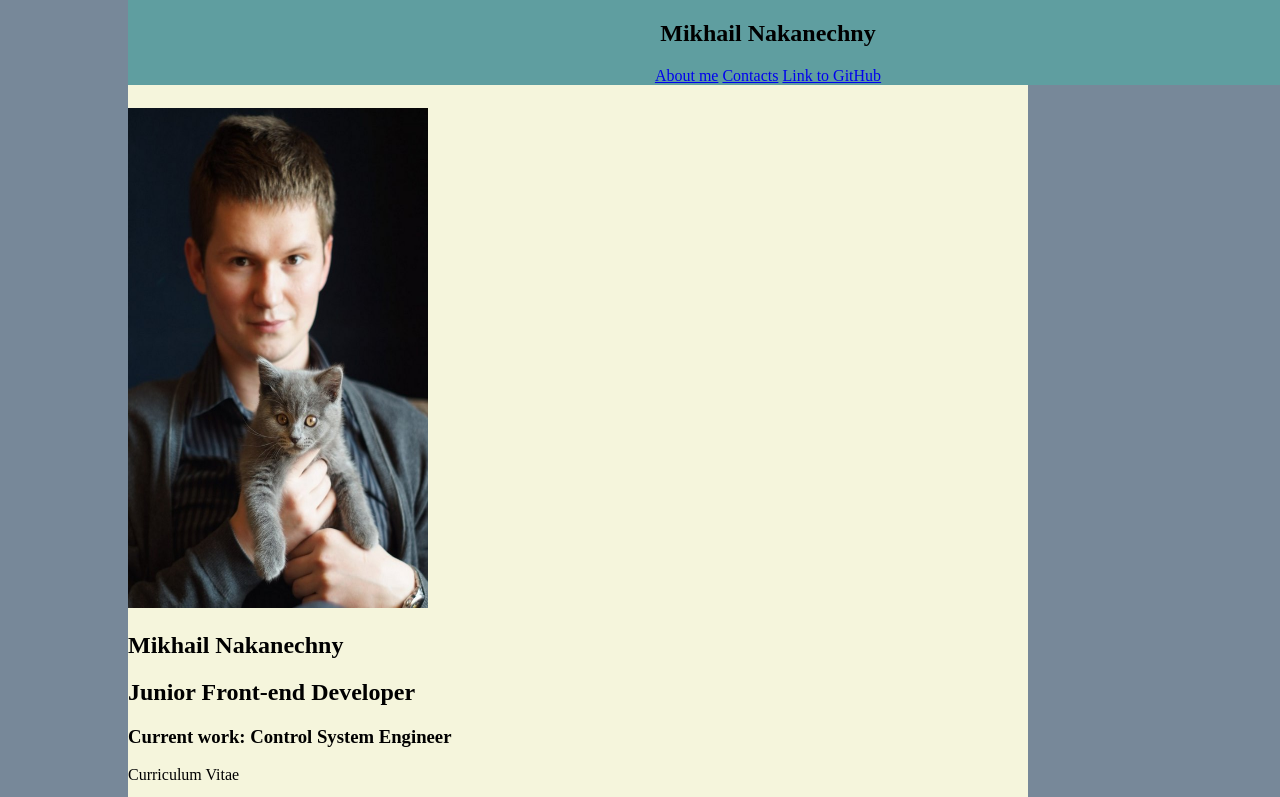
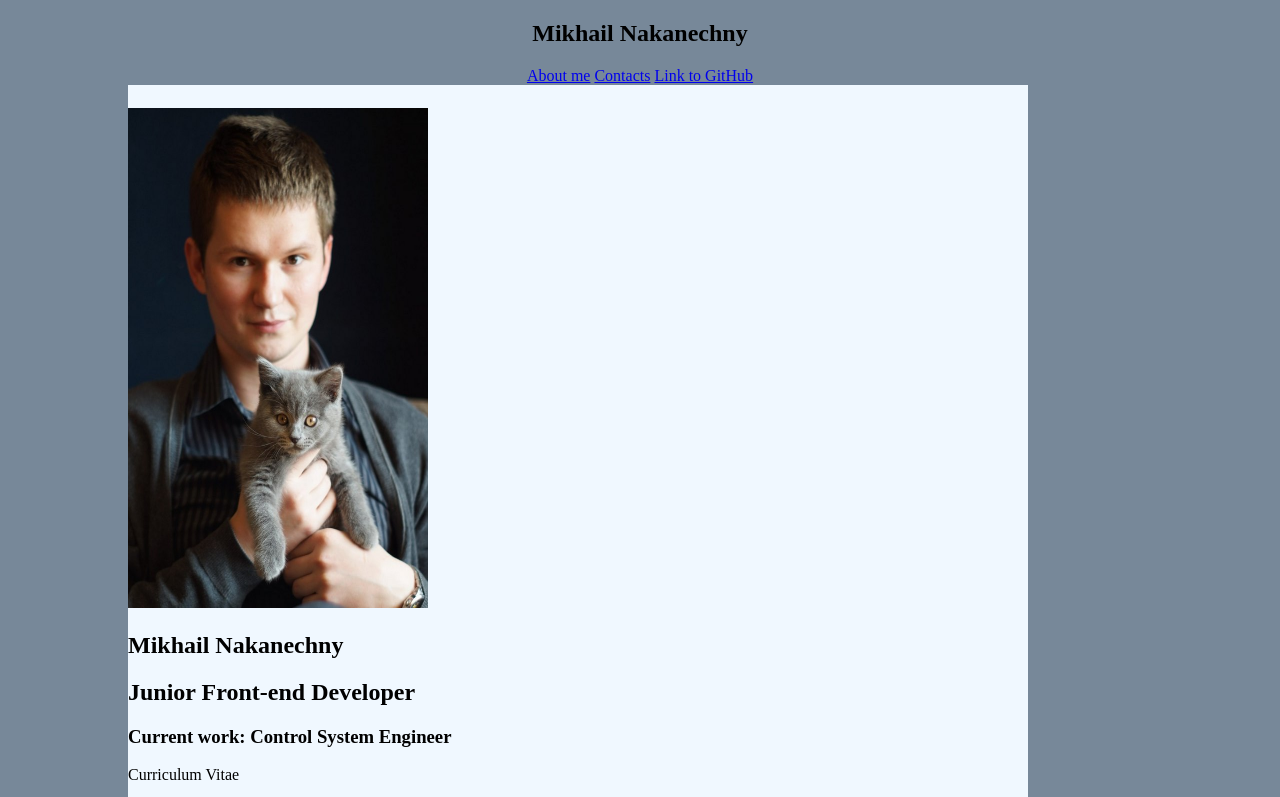
Before and after one commit to mikhailnakanechny/rsschool-codejam1-cv, a plain HTML site: page index.html in a window 1280 px wide. Shown: the top 797 px of the page. Drawn offline with Linux system fonts and the light colour scheme.

Commit message:
refactor: changed color paltry of page

```diff
--- a/CSS_Main.css
+++ b/CSS_Main.css
@@ -8,17 +8,17 @@ body{
 .CV{
     padding-top: 100px;
     max-width: 900px;
-    background: beige  ;
+    background: aliceblue;
 }
 header {
     position: fixed;
     top: 0;
-    width: 100%;
-    background: cadetblue;
+    min-width: 80%;
+    max-width: 1024px;
+    background: lightslategray;
     z-index: 3;
     text-align: center;
-    margin-left: auto;
-    margin-right: auto;
+    margin-left: fill;
 }
 
 .leftimg {
@@ -34,3 +34,7 @@ header {
 article {
     margin: 7px 7px 7px 7px;;
 }
+
+footer{
+    margin: 7px 7px 7px 7px;
+}
```
